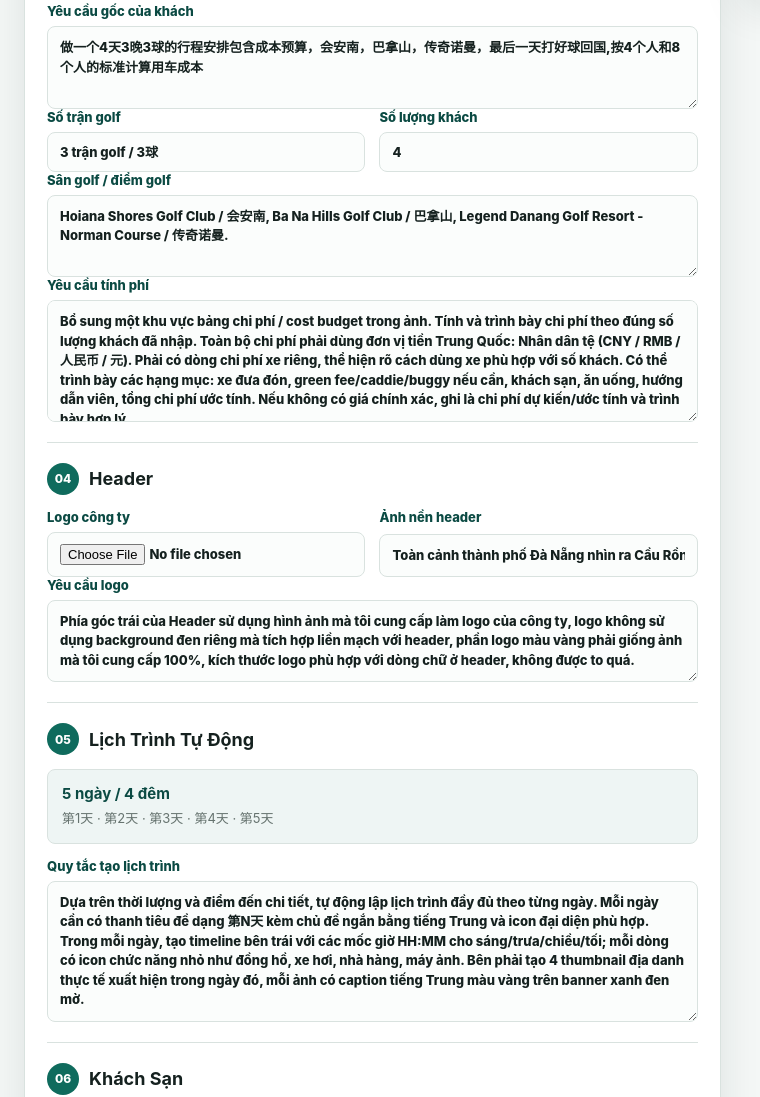
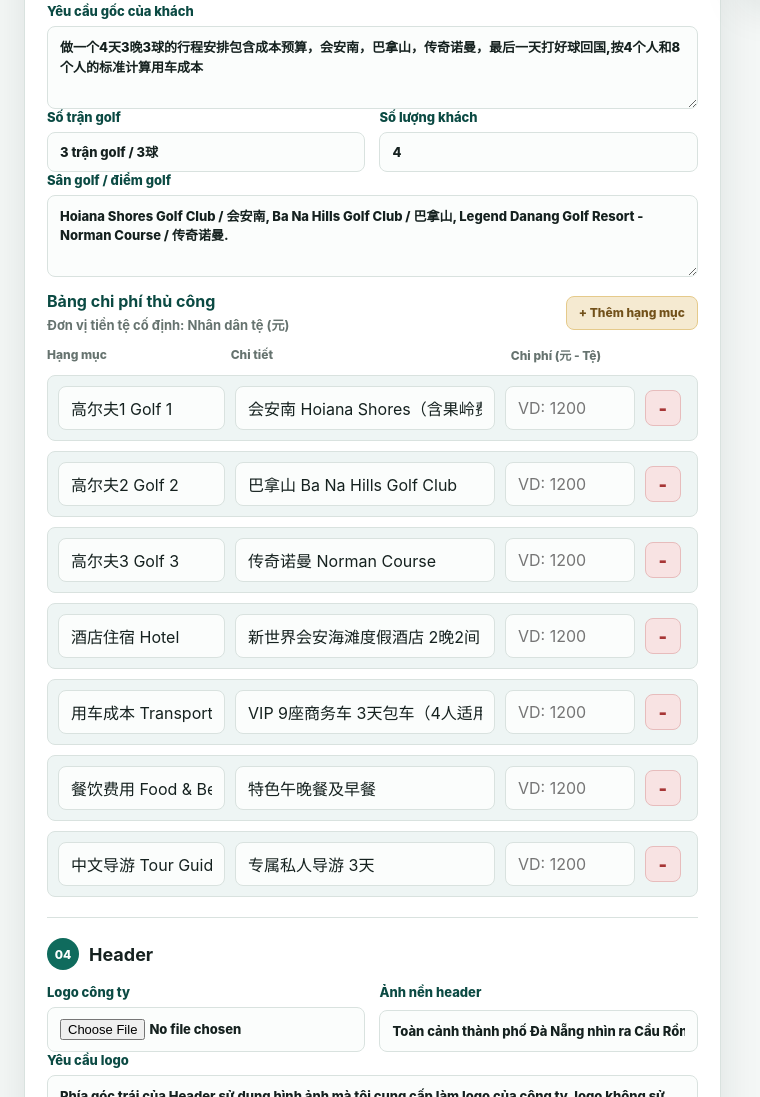
Before and after one commit to tranquocdung1402/CreateImgGPT, a website: page public/index.html in a window 1280 px wide. Shown: the part 1157-2254 px from the top of the page, without its empty margins (0-760 px from the left). Drawn offline with Linux system fonts and the light colour scheme.

Commit message:
Add editable cost item table

```diff
--- a/public/app.js
+++ b/public/app.js
@@ -1,8 +1,47 @@
 let logoDataUrl = "";
 let currentImageDataUrl = "";
 
+const defaultCostItems = [
+  {
+    item: "高尔夫1 Golf 1",
+    detail: "会安南 Hoiana Shores（含果岭费/球童/双人球车）",
+    cost: ""
+  },
+  {
+    item: "高尔夫2 Golf 2",
+    detail: "巴拿山 Ba Na Hills Golf Club",
+    cost: ""
+  },
+  {
+    item: "高尔夫3 Golf 3",
+    detail: "传奇诺曼 Norman Course",
+    cost: ""
+  },
+  {
+    item: "酒店住宿 Hotel",
+    detail: "新世界会安海滩度假酒店 2晚2间",
+    cost: ""
+  },
+  {
+    item: "用车成本 Transport",
+    detail: "VIP 9座商务车 3天包车（4人适用）",
+    cost: ""
+  },
+  {
+    item: "餐饮费用 Food & Beverage",
+    detail: "特色午晚餐及早餐",
+    cost: ""
+  },
+  {
+    item: "中文导游 Tour Guide",
+    detail: "专属私人导游 3天",
+    cost: ""
+  }
+];
+
 const form = document.querySelector("#promptForm");
 const itinerarySummary = document.querySelector("#itinerarySummary");
+const costItemsContainer = document.querySelector("#costItems");
 const promptOutput = document.querySelector("#promptOutput");
 const statusText = document.querySelector("#statusText");
 const imagePreview = document.querySelector("#imagePreview");
@@ -14,6 +53,7 @@ const tourTitleInput = form.elements.tourTitle;
 let copyNoticeTimer;
 let promptUpdateTimer;
 
+renderCostItems(defaultCostItems);
 syncTourTitle();
 renderItinerarySummary();
 promptOutput.value = buildPrompt();
@@ -35,6 +75,7 @@ document.querySelector("#generatePromptButton").addEventListener("click", () =>
 
 document.querySelector("#resetButton").addEventListener("click", () => {
   form.reset();
+  renderCostItems(defaultCostItems);
   syncTourTitle();
   renderItinerarySummary();
   logoDataUrl = "";
@@ -51,6 +92,7 @@ document.querySelector("#logoInput").addEventListener("change", async (event) =>
 });
 
 document.querySelector("#copyPromptButton").addEventListener("click", copyPrompt);
+document.querySelector("#addCostItemButton").addEventListener("click", addCostItem);
 downloadButton.addEventListener("click", downloadImage);
 
 function renderItinerarySummary() {
@@ -64,11 +106,75 @@ function renderItinerarySummary() {
   `;
 }
 
+function renderCostItems(items) {
+  costItemsContainer.innerHTML = items.map((item) => costRowTemplate(item)).join("");
+}
+
+function costRowTemplate(item) {
+  return `
+    <div class="cost-row">
+      <input class="cost-item-name" value="${escapeHtml(item.item)}" aria-label="Hạng mục" />
+      <input class="cost-item-detail" value="${escapeHtml(item.detail)}" aria-label="Chi tiết" />
+      <input class="cost-item-amount" value="${escapeHtml(item.cost)}" inputmode="numeric" aria-label="Chi phí" placeholder="VD: 1200" />
+      <button class="icon-button remove-cost-item" type="button" aria-label="Xóa hạng mục">-</button>
+    </div>
+  `;
+}
+
+function addCostItem() {
+  costItemsContainer.insertAdjacentHTML(
+    "beforeend",
+    costRowTemplate({
+      item: "新项目 New Item",
+      detail: "请输入项目详情",
+      cost: ""
+    })
+  );
+  updatePrompt("Đã thêm hạng mục chi phí.");
+}
+
+costItemsContainer.addEventListener("input", () => {
+  schedulePromptUpdate();
+});
+
+costItemsContainer.addEventListener("click", (event) => {
+  const button = event.target.closest(".remove-cost-item");
+  if (!button) return;
+
+  button.closest(".cost-row")?.remove();
+  updatePrompt("Đã xóa hạng mục chi phí.");
+});
+
+function getCostItems() {
+  return [...costItemsContainer.querySelectorAll(".cost-row")]
+    .map((row) => ({
+      item: row.querySelector(".cost-item-name")?.value.trim() || "",
+      detail: row.querySelector(".cost-item-detail")?.value.trim() || "",
+      cost: row.querySelector(".cost-item-amount")?.value.trim() || ""
+    }))
+    .filter((item) => item.item || item.detail || item.cost);
+}
+
+function formatCostItemsForPrompt() {
+  const items = getCostItems();
+  if (items.length === 0) {
+    return "Không có hạng mục chi phí được nhập.";
+  }
+
+  const rows = items.map((item, index) => {
+    const cost = item.cost ? `${item.cost} 元` : "Chưa nhập chi phí";
+    return `${index + 1}. ${item.item} | ${item.detail} | ${cost}`;
+  });
+
+  return ["Hạng mục | Chi tiết | Chi phí (元 - Tệ)", ...rows].join("\n");
+}
+
 function buildPrompt() {
   const data = new FormData(form);
   const get = (name) => String(data.get(name) || "").trim();
   const trip = parseDuration(get("duration"));
   const daySections = Array.from({ length: trip.days }, (_, index) => `第${index + 1}天`).join(", ");
+  const costTable = formatCostItemsForPrompt();
 
   return `${get("role")}
 
@@ -94,12 +200,15 @@ YÊU CẦU GOLF & CHI PHÍ:
 - Sân golf / điểm golf cần đưa vào lịch trình: ${get("golfCourses")}
 - Số lượng khách cần tính giá: ${get("guestCount")} người
 - Đơn vị tiền tệ bắt buộc: tiền Trung Quốc, Nhân dân tệ (CNY / RMB / 人民币 / 元).
-- Quy tắc tính phí và trình bày ngân sách: ${get("costBudgetRules")}
 - Lịch trình phải phân bổ đủ số trận golf theo thời lượng tour. Với yêu cầu "3球", phải có đủ 3 buổi đánh golf.
 - Ngày cuối nếu có yêu cầu "打好球回国" thì sắp xếp đánh golf trước, sau đó ra sân bay về nước.
 - Trong ảnh cần có một block riêng về chi phí/ngân sách, trình bày rõ ràng bằng tiếng Trung Giản thể.
 - Bảng chi phí phải tính theo đúng số lượng khách: ${get("guestCount")} người.
 - Tất cả số tiền trong ảnh bắt buộc dùng tiền Trung Quốc: Nhân dân tệ (CNY / RMB / 人民币 / 元).
+- Không tự nghĩ giá, không tự báo giá, không tự ước tính chi phí. Chỉ sử dụng các hạng mục và chi phí tôi đã nhập trong bảng dưới đây.
+
+Bảng chi phí do tôi nhập:
+${costTable}
 
 Phong cách thiết kế:
 ${get("style")}
@@ -143,7 +252,8 @@ KHỐI CHI PHÍ / COST BUDGET:
 - Tính theo đúng số lượng khách đã nhập: ${get("guestCount")}人标准.
 - Đơn vị tiền tệ bắt buộc: tiền Trung Quốc, Nhân dân tệ (CNY / RMB / 人民币 / 元).
 - Hàng chi phí xe phải tách riêng và nêu rõ là "用车成本".
-- Các con số nếu không được cung cấp giá chính xác phải ghi là ước tính/dự kiến, không trình bày như báo giá cam kết.
+- Chỉ hiển thị đúng hạng mục, chi tiết và chi phí từ "Bảng chi phí do tôi nhập".
+- Nếu hạng mục nào chưa nhập chi phí, hiển thị "待确认" thay vì tự tạo số tiền.
 
 KHỐI KHÁCH SẠN:
 - Vị trí: gần cuối body.
--- a/public/index.html
+++ b/public/index.html
@@ -115,10 +115,24 @@ Quảng Nam: VinWonders Nam Hội An, Hoiana, biển An Bàng, thánh địa M
                 Sân golf / điểm golf
                 <textarea name="golfCourses" rows="3">Hoiana Shores Golf Club / 会安南, Ba Na Hills Golf Club / 巴拿山, Legend Danang Golf Resort - Norman Course / 传奇诺曼.</textarea>
               </label>
-              <label>
-                Yêu cầu tính phí
-                <textarea name="costBudgetRules" rows="5">Bổ sung một khu vực bảng chi phí / cost budget trong ảnh. Tính và trình bày chi phí theo đúng số lượng khách đã nhập. Toàn bộ chi phí phải dùng đơn vị tiền Trung Quốc: Nhân dân tệ (CNY / RMB / 人民币 / 元). Phải có dòng chi phí xe riêng, thể hiện rõ cách dùng xe phù hợp với số khách. Có thể trình bày các hạng mục: xe đưa đón, green fee/caddie/buggy nếu cần, khách sạn, ăn uống, hướng dẫn viên, tổng chi phí ước tính. Nếu không có giá chính xác, ghi là chi phí dự kiến/ước tính và trình bày hợp lý.</textarea>
-              </label>
+              <div class="cost-builder">
+                <div class="cost-header">
+                  <div>
+                    <h3>Bảng chi phí thủ công</h3>
+                    <p>Đơn vị tiền tệ cố định: Nhân dân tệ (元)</p>
+                  </div>
+                  <button class="secondary-button compact-button" id="addCostItemButton" type="button">
+                    + Thêm hạng mục
+                  </button>
+                </div>
+                <div class="cost-table-head" aria-hidden="true">
+                  <span>Hạng mục</span>
+                  <span>Chi tiết</span>
+                  <span>Chi phí (元 - Tệ)</span>
+                  <span></span>
+                </div>
+                <div class="cost-items" id="costItems"></div>
+              </div>
             </section>
 
             <section class="form-section">
--- a/public/styles.css
+++ b/public/styles.css
@@ -254,6 +254,71 @@ textarea:focus {
   font-size: 16px;
 }
 
+.cost-builder {
+  display: grid;
+  gap: 12px;
+  margin-top: 14px;
+}
+
+.cost-header,
+.cost-table-head,
+.cost-row {
+  display: grid;
+  grid-template-columns: minmax(140px, 0.9fr) minmax(220px, 1.4fr) minmax(120px, 0.7fr) 42px;
+  gap: 10px;
+  align-items: center;
+}
+
+.cost-header {
+  display: flex;
+  justify-content: space-between;
+  align-items: center;
+}
+
+.cost-header h3 {
+  margin: 0;
+  color: var(--green-dark);
+  font-size: 16px;
+}
+
+.cost-header p {
+  margin: 4px 0 0;
+  color: var(--muted);
+  font-size: 13px;
+  font-weight: 700;
+}
+
+.cost-table-head {
+  color: var(--muted);
+  font-size: 12px;
+  font-weight: 800;
+}
+
+.cost-items {
+  display: grid;
+  gap: 10px;
+}
+
+.cost-row {
+  padding: 10px;
+  background: var(--panel-strong);
+  border: 1px solid var(--line);
+  border-radius: 8px;
+}
+
+.icon-button {
+  display: grid;
+  place-items: center;
+  width: 36px;
+  height: 36px;
+  border-radius: 8px;
+  background: #f8e3e3;
+  color: var(--danger);
+  border: 1px solid #e7bcbc;
+  font-size: 18px;
+  font-weight: 900;
+}
+
 .prompt-output {
   margin-top: 18px;
 }
@@ -385,6 +450,21 @@ textarea:focus {
     flex-direction: column;
   }
 
+  .cost-header,
+  .cost-table-head,
+  .cost-row {
+    grid-template-columns: 1fr;
+  }
+
+  .cost-table-head {
+    display: none;
+  }
+
+  .cost-header {
+    align-items: stretch;
+    flex-direction: column;
+  }
+
   .copy-actions {
     align-items: stretch;
     flex-direction: column;
```
